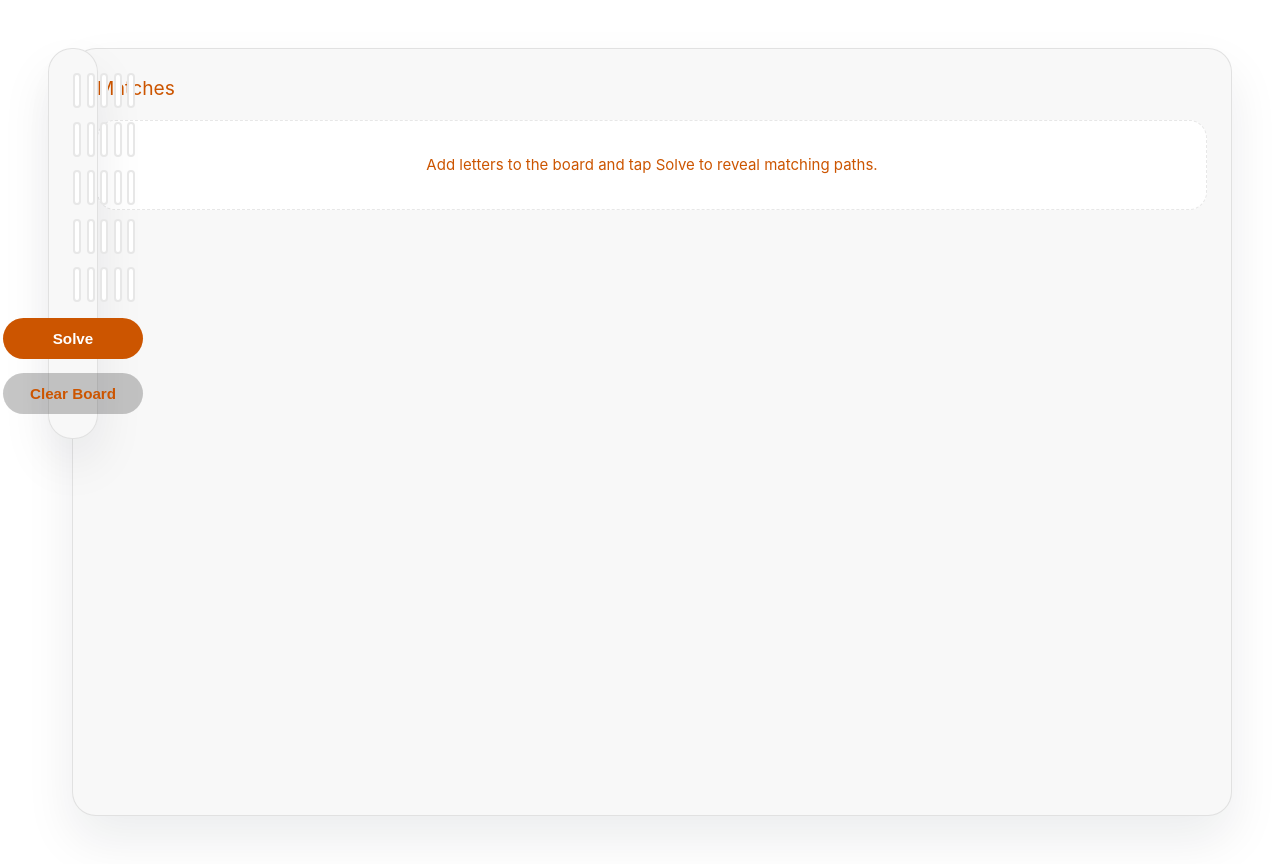
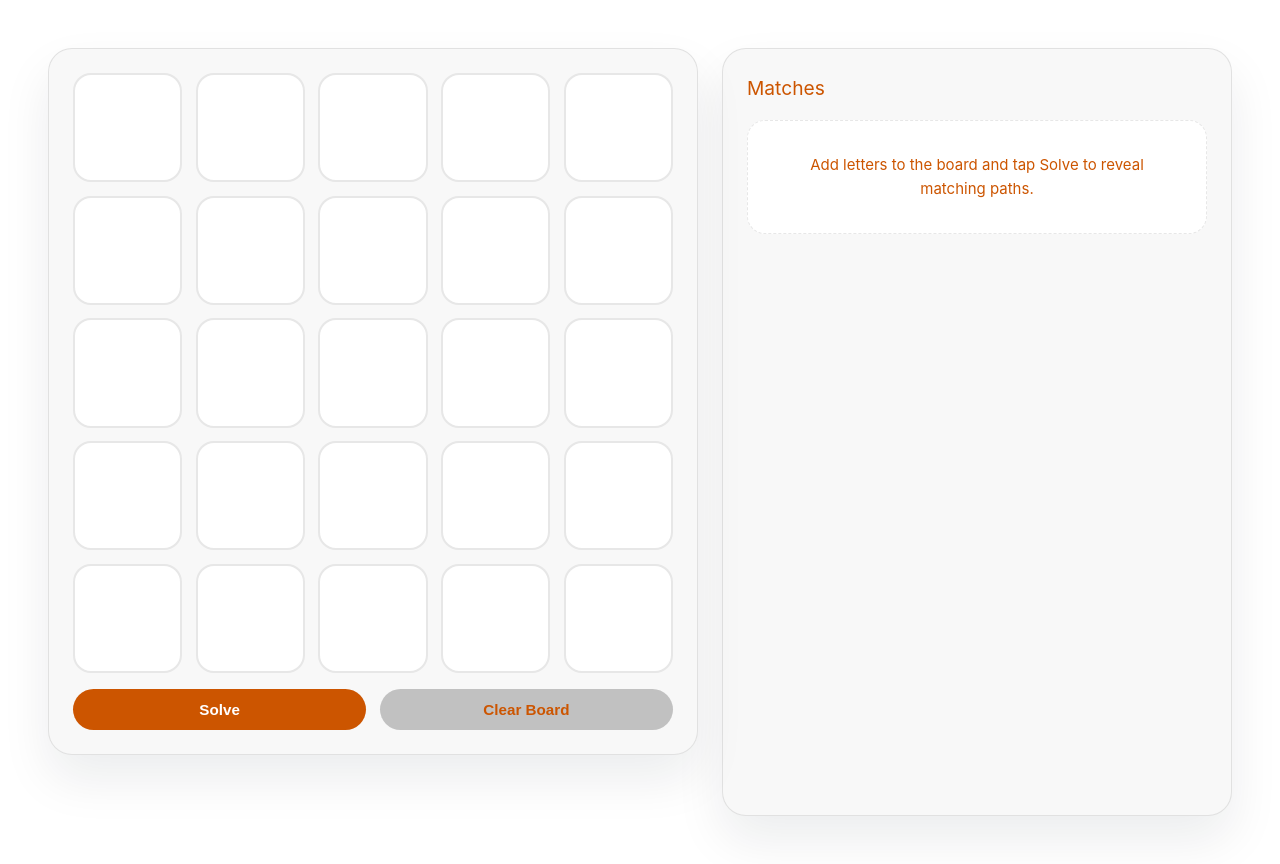
Before and after one commit to N0tGrain/squaredle-solver, a Vue app: page / in a window 1280 px wide. Built offline with nearby package versions, Linux system fonts and the light colour scheme.

Commit message:
Hotfix: fixed board responsiveness issues

```diff
--- a/src/components/GridBoard.vue
+++ b/src/components/GridBoard.vue
@@ -171,7 +171,7 @@ function isHighlighted(cell: Cell) {
 <style scoped>
 .board-shell {
   display: grid;
-  grid-template-columns: calc(100vw - 100rem) minmax(0, 100rem);
+  grid-template-columns: minmax(500px, 650px) minmax(0, 1fr);
   gap: 1.5rem;
   width: 100%;
   max-width: 1800px;
@@ -192,14 +192,15 @@ function isHighlighted(cell: Cell) {
   position: sticky;
   top: 1rem;
   width: 100%;
-  max-width: 500px;
 }
 
 .board {
   display: grid;
-  grid-template-columns: repeat(5, minmax(0, 1fr));
+  grid-template-columns: repeat(5, 1fr);
+  width: 100%;
+  max-width: 600px;
+  margin: 0 auto;
   gap: 0.85rem;
-  width: 100%;
 }
 
 .board-actions {
```
